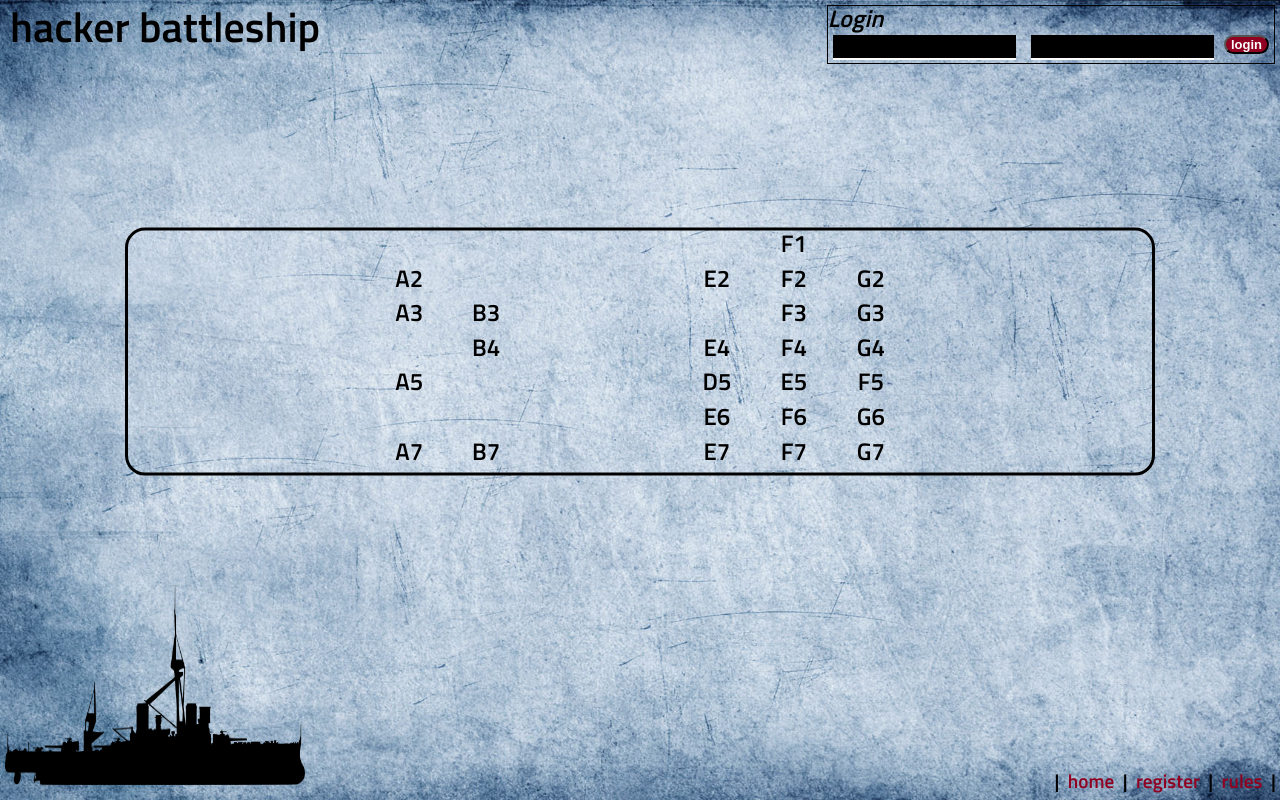
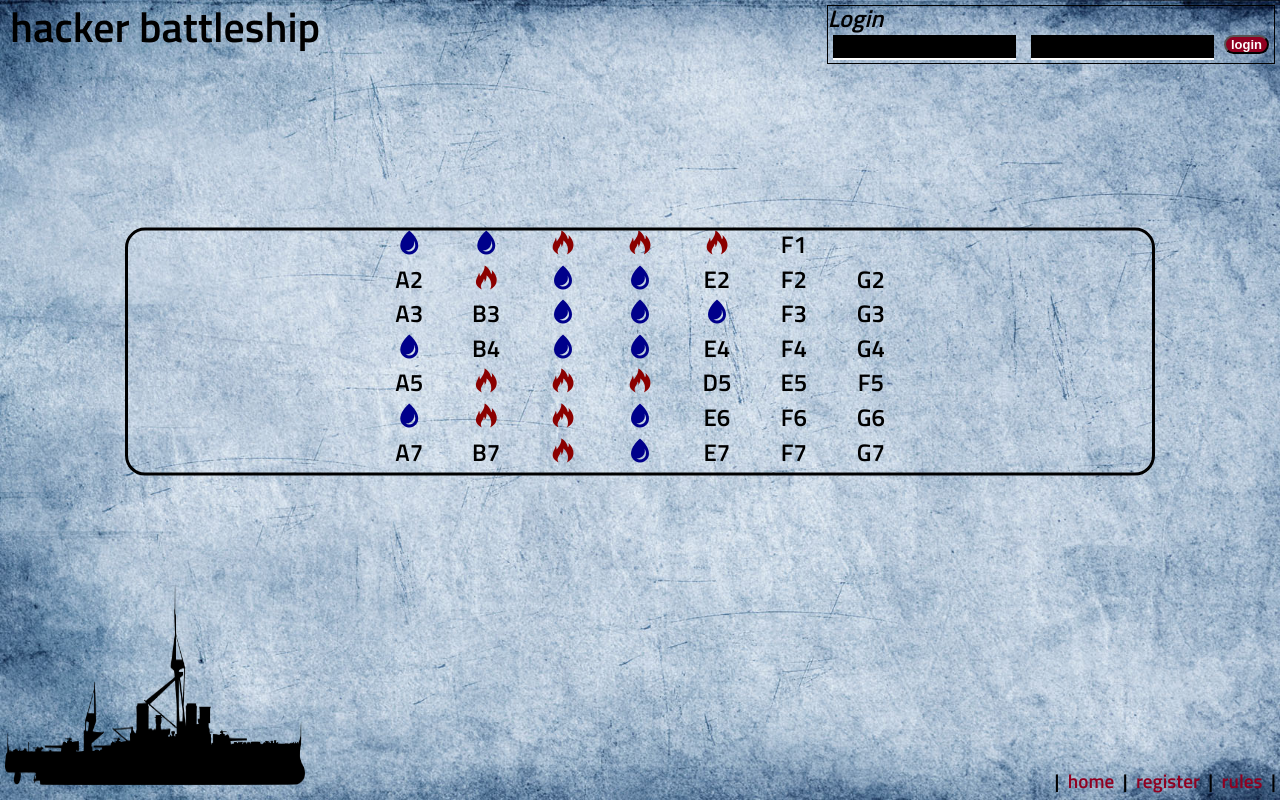
Before and after one commit to Weeshlow/hackerbattleship, a PHP site: page / in a window 1280 px wide. Run offline with PHP 8.4, Linux system fonts and the light colour scheme; some web fonts are replaced.

Commit message:
changed up the fonts file to only include the icons we need

```diff
--- a/web/public/css/icon.css
+++ b/web/public/css/icon.css
@@ -1,107 +1,34 @@
 @font-face {
         font-family: 'icomoon';
-	src:url('../font/icomoon.eot');
-	src:url('../font/icomoon.eot?#iefix') format('embedded-opentype'),
-		url('../font/icomoon.woff') format('woff'),
-		url('../font/icomoon.ttf') format('truetype'),
-		url('../font/icomoon.svg#icomoon') format('svg');
+        src:url('/fonts/icomoon.eot?-7fgxvm');
+        src:url('/fonts/icomoon.eot?#iefix-7fgxvm') format('embedded-opentype'),
+                url('/fonts/icomoon.woff?-7fgxvm') format('woff'),
+                url('/fonts/icomoon.ttf?-7fgxvm') format('truetype'),
+                url('/fonts/icomoon.svg?-7fgxvm#icomoon') format('svg');
         font-weight: normal;
         font-style: normal;
 }
 
-/* Use the following CSS code if you want to use data attributes for inserting your icons */
-[data-icon]:before {
-	font-family: 'icomoon';
-	content: attr(data-icon);
-	speak: none;
-	font-weight: normal;
-	line-height: 1;
-	-webkit-font-smoothing: antialiased;
-}
-
-/* Use the following CSS code if you want to have a class per icon */
-/*
-Instead of a list of all class selectors,
-you can use the generic selector below, but it's slower:
-[class*="icon-"]:before {
-*/
-.icon-fire:before, .icon-rocket:before, .icon-twitter:before, .icon-twitter-2:before, .icon-twitter-3:before, .icon-warning:before, .icon-clock:before, .icon-clock-2:before, .icon-play:before, .icon-pause:before, .icon-record:before, .icon-stop:before, .icon-next:before, .icon-previous:before, .icon-first:before, .icon-last:before, .icon-target:before, .icon-droplet:before, .icon-cross:before, .icon-droplet-2:before, .icon-broadcast:before, .icon-cancel:before, .icon-target-2:before, .icon-target-3:before {
+[class^="icon-"], [class*=" icon-"] {
         font-family: 'icomoon';
         speak: none;
         font-style: normal;
         font-weight: normal;
+        font-variant: normal;
+        text-transform: none;
         line-height: 1;
+
+        /* Better Font Rendering =========== */
         -webkit-font-smoothing: antialiased;
+        -moz-osx-font-smoothing: grayscale;
 }
+
+.icon-droplet:before {
+	content: "\e025";
+  color: #00008B;
+}
+
 .icon-fire:before {
-	content: "\e010";
+  content: "\e23f";
+  color: #8B0000;
 }
-.icon-rocket:before {
-	content: "\e018";
-}
-.icon-twitter:before {
-	content: "\e012";
-}
-.icon-twitter-2:before {
-	content: "\e005";
-}
-.icon-twitter-3:before {
-	content: "\e000";
-}
-.icon-warning:before {
-	content: "\e001";
-}
-.icon-clock:before {
-	content: "\e002";
-}
-.icon-clock-2:before {
-	content: "\e003";
-}
-.icon-play:before {
-	content: "\e004";
-}
-.icon-pause:before {
-	content: "\e006";
-}
-.icon-record:before {
-	content: "\e007";
-}
-.icon-stop:before {
-	content: "\e008";
-}
-.icon-next:before {
-	content: "\e009";
-}
-.icon-previous:before {
-	content: "\e00a";
-}
-.icon-first:before {
-	content: "\e00b";
-}
-.icon-last:before {
-	content: "\e00c";
-}
-.icon-target:before {
-	content: "\e00d";
-}
-.icon-droplet:before {
-	content: "\e00e";
-}
-.icon-cross:before {
-	content: "\e00f";
-}
-.icon-droplet-2:before {
-	content: "\e011";
-}
-.icon-broadcast:before {
-	content: "\e013";
-}
-.icon-cancel:before {
-	content: "\e014";
-}
-.icon-target-2:before {
-	content: "\e015";
-}
-.icon-target-3:before {
-	content: "\e016";
-}
--- a/web/public/css/main.css
+++ b/web/public/css/main.css
@@ -190,9 +190,6 @@ nav {
 .off-eight { margin-left: 81%; }
 .off-nine { margin-left: 91%; }
 
-.icon-droplet { color: #00008B; }
-.icon-fire { color: #8B0000; }
-
 /* fonts */
 /* this is the Titillium Web font from http://fonts.googleapis.com/css?family=Titillium+Web:600 */
 
```
Also changed, not shown: web/public/fonts/icomoon.ttf, web/public/fonts/icomoon.woff, 1 other file. Lines whose indentation alone changed are shown as unchanged.
